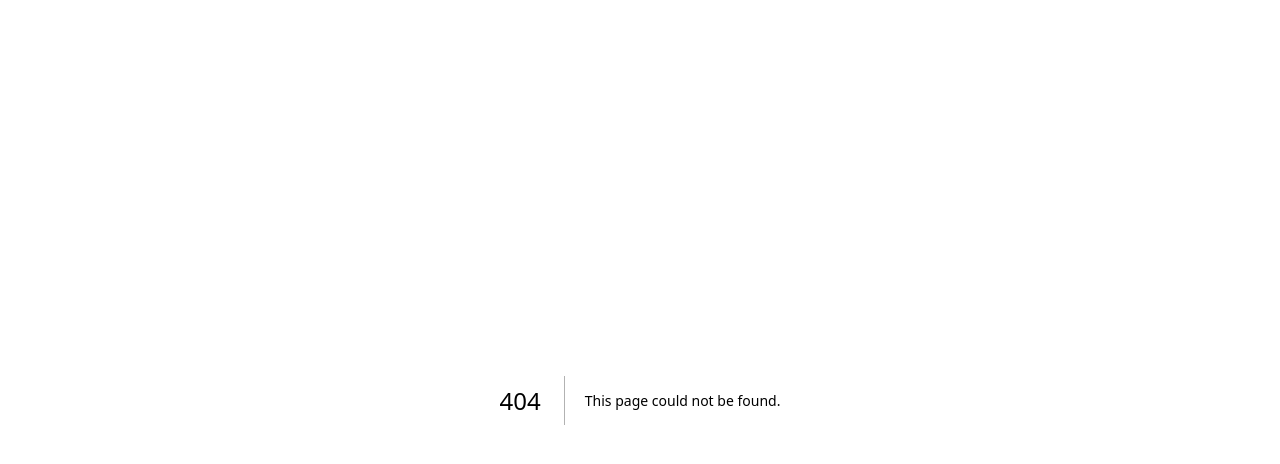
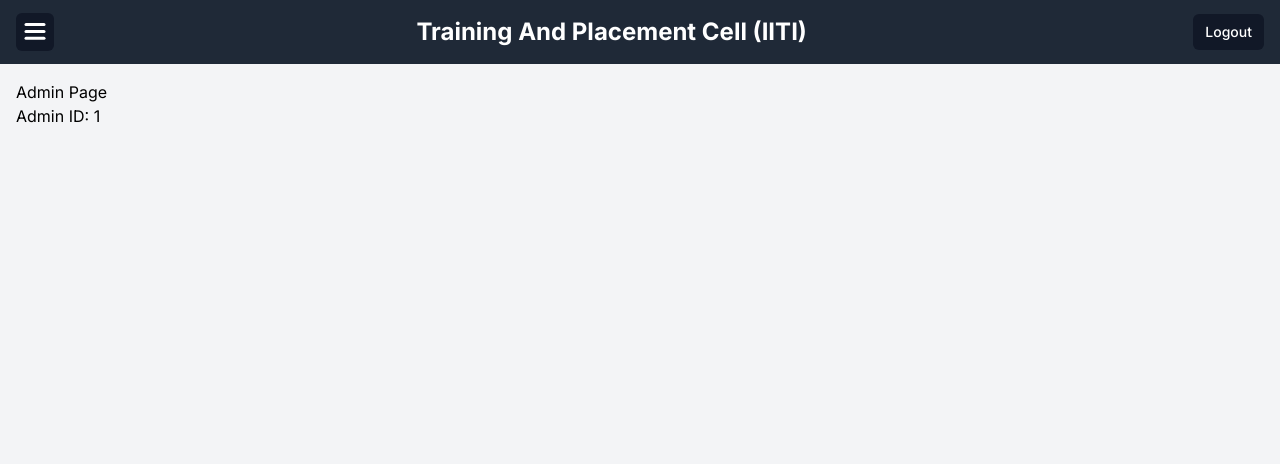
Before and after one commit to Web-Team-IITI-Gymkhana/tpc-frontend, a Next.js app: page /admin/1 in a window 1280 px wide. Before the commit this address had no page. Shown: the top 464 px of the page. Built offline with nearby package versions, Linux system fonts and the light colour scheme.

Commit message:
initial setup

```diff
--- /dev/null
+++ b/src/app/(routes)/admin/[adminId]/page.tsx
@@ -0,0 +1,20 @@
+//this is the page.tsx file that contains the page component for the admin/[adminId] route
+"use client";
+import { useParams } from "next/navigation";
+import React from "react";
+
+interface Props {}
+
+const AdminPage = (props: Props) => {
+  const searchParams = useParams();
+  const adminId = searchParams.adminId;
+
+  return (
+    <div>
+      <h1>Admin Page</h1>
+      <p>Admin ID: {adminId}</p>
+    </div>
+  );
+};
+
+export default AdminPage;
--- /dev/null
+++ b/src/app/(routes)/admin/layout.tsx
@@ -0,0 +1,14 @@
+//layout for admin routes, this is the parent component for all admin routes
+//tailwindcss is used for styling, nextjs is used for routing, framer-motion is used for animations and typescript is used for type checking
+// import { motion } from "framer-motion";
+import Link from "next/link";
+
+interface Props {
+  children: React.ReactNode;
+}
+
+const AdminLayout = ({ children }: Props) => {
+  return <div>{children}</div>;
+};
+
+export default AdminLayout;
--- /dev/null
+++ b/src/app/(routes)/recruiter/[recruiterId]/page.tsx
@@ -0,0 +1,20 @@
+//this is the page.tsx file that contains the page component for the recruiter/[recruiterId] route
+"use client";
+import { useParams } from "next/navigation";
+import React from "react";
+
+interface Props {}
+
+const RecruiterPage = (props: Props) => {
+  const searchParams = useParams();
+  const recruiterId = searchParams.recruiterId;
+
+  return (
+    <div>
+      <h1>Recruiter Page</h1>
+      <p>Recruiter ID: {recruiterId}</p>
+    </div>
+  );
+};
+
+export default RecruiterPage;
--- /dev/null
+++ b/src/app/(routes)/recruiter/layout.tsx
@@ -0,0 +1,14 @@
+//layout for recruiter routes, this is the parent component for all recruiter routes
+//tailwindcss is used for styling, nextjs is used for routing, framer-motion is used for animations and typescript is used for type checking
+// import { motion } from "framer-motion";
+import Link from "next/link";
+
+interface Props {
+  children: React.ReactNode;
+}
+
+const RecruiterLayout = ({ children }: Props) => {
+  return <div>{children}</div>;
+};
+
+export default RecruiterLayout;
--- /dev/null
+++ b/src/app/(routes)/student/[studentId]/page.tsx
@@ -0,0 +1,20 @@
+//this is the page.tsx file that contains the page component for the student/[studentId] route
+"use client";
+import { useParams } from "next/navigation";
+import React from "react";
+
+interface Props {}
+
+const StudentPage = (props: Props) => {
+  const searchParams = useParams();
+  const studentId = searchParams.studentId;
+
+  return (
+    <div>
+      <h1>Student Page</h1>
+      <p>Student ID: {studentId}</p>
+    </div>
+  );
+};
+
+export default StudentPage;
--- /dev/null
+++ b/src/app/(routes)/student/layout.tsx
@@ -0,0 +1,14 @@
+//layout for student routes, this is the parent component for all student routes
+//tailwindcss is used for styling, nextjs is used for routing, framer-motion is used for animations and typescript is used for type checking
+// import { motion } from "framer-motion";
+import Link from "next/link";
+
+interface Props {
+  children: React.ReactNode;
+}
+
+const StudentLayout = ({ children }: Props) => {
+  return <div>{children}</div>;
+};
+
+export default StudentLayout;
--- a/src/app/layout.tsx
+++ b/src/app/layout.tsx
@@ -1,22 +1,85 @@
-import './globals.css'
-import type { Metadata } from 'next'
-import { Inter } from 'next/font/google'
+import MenuButton from "@/components/MenuButton";
+import "./globals.css";
+import type { Metadata } from "next";
+import { Inter } from "next/font/google";
+import Link from "next/link";
+import { ToggleProvider } from "@/contextProviders/ToggleProvider";
+import Sidebar from "@/components/Sidebar";
+import MainContent from "@/components/MainContent";
 
-const inter = Inter({ subsets: ['latin'] })
+interface Props {
+  children: React.ReactNode;
+}
+
+const inter = Inter({ subsets: ["latin"] });
 
 export const metadata: Metadata = {
-  title: 'Create Next App',
-  description: 'Generated by create next app',
-}
+  title: "Create Next App",
+  description: "Generated by create next app",
+};
 
-export default function RootLayout({
-  children,
-}: {
-  children: React.ReactNode
-}) {
+const RootLayout = ({ children }: Props) => {
+  const className = inter.className;
+
   return (
     <html lang="en">
-      <body className={inter.className}>{children}</body>
+      <body className={inter.className}>
+        <ToggleProvider>
+          <div className="flex flex-col min-h-screen">
+            <nav className="bg-gray-800">
+              <div className="max-w-7xl mx-auto px-2 sm:px-4">
+                <div className="flex items-center justify-between h-[8vh]">
+                  {/* Mobile menu button*/}
+                  <MenuButton />
+
+                  {/* Logo */}
+                  <div className="flex-shrink-0 flex items-center">
+                    <Link href="/" className="text-white font-bold text-2xl">
+                      <div className="hidden sm:block">
+                        Training And Placement Cell (IITI)
+                      </div>
+                      <div className="block sm:hidden">TPC</div>
+                    </Link>
+                  </div>
+                  {/* Links */}
+                  <div className="ml-2 sm:ml-6">
+                    <div className="flex space-x-4">
+                      <button className="bg-gray-900 text-white px-3 py-2 rounded-md text-sm font-medium hover:bg-gray-700 transition-all duration-300">
+                        <div className="hidden sm:block">Logout</div>
+                        <div className="block sm:hidden">
+                          <svg
+                            xmlns="http://www.w3.org/2000/svg"
+                            width="24"
+                            height="24"
+                            viewBox="0 0 24 24"
+                            fill="#fff"
+                            stroke="currentColor"
+                            strokeWidth="2"
+                            strokeLinecap="round"
+                            strokeLinejoin="round"
+                          >
+                            <path d="M9 21H5a2 2 0 0 1-2-2V5a2 2 0 0 1 2-2h4"></path>
+                            <polyline points="16 17 21 12 16 7"></polyline>
+                            <line x1="21" y1="12" x2="9" y2="12"></line>
+                          </svg>
+                        </div>
+                      </button>
+                    </div>
+                  </div>
+                </div>
+              </div>
+            </nav>
+            {/* Page Content */}
+            <div className="flex flex-grow inherit">
+              {/* sidebar and main content share this space */}
+              <Sidebar />
+              <MainContent>{children}</MainContent>
+            </div>
+          </div>
+        </ToggleProvider>
+      </body>
     </html>
-  )
-}
+  );
+};
+
+export default RootLayout;
--- /dev/null
+++ b/src/components/MainContent.tsx
@@ -0,0 +1,23 @@
+"use client";
+import { ToggleContext } from "@/contextProviders/ToggleProvider";
+import { motion } from "framer-motion";
+import { ReactNode, useContext, useEffect } from "react";
+
+const MainContent = ({ children }: { children: ReactNode }) => {
+  const context = useContext(ToggleContext);
+  return (
+    <motion.div
+      initial={{ x: 0, opacity: 1 }}
+      animate={context.isOpen ? "open" : "closed"}
+      transition={{ duration: 0.3, type: "spring" }}
+      variants={{
+        closed: { x: 0, opacity: 1 },
+        open: { x: 200, opacity: 0.9 },
+      }}
+      className="flex-grow bg-gray-100 p-4 text-black"
+    >
+      {children}
+    </motion.div>
+  );
+};
+export default MainContent;
--- /dev/null
+++ b/src/components/MenuButton.tsx
@@ -0,0 +1,76 @@
+"use client";
+import { useEffect, useContext } from "react";
+import { motion } from "framer-motion";
+import { ToggleContext } from "@/contextProviders/ToggleProvider";
+
+const Path = ({
+  isopen,
+  pathvariants,
+  transition,
+}: {
+  isopen: Boolean;
+  pathvariants: {
+    closed: { opacity: number; d: string };
+    open: { opacity: number; d: string };
+  };
+  transition?: any;
+}) => (
+  <motion.path
+    className="text-white"
+    initial={false}
+    animate={isopen ? "open" : "closed"}
+    variants={pathvariants}
+    strokeWidth="3"
+    stroke="hsl(0, 0%, 100%)"
+    strokeLinecap="round"
+    transition={transition}
+  />
+);
+
+const MenuButton = () => {
+  const context = useContext(ToggleContext);
+
+  return (
+    <div className="flex items-center">
+      <button
+        className="inline-flex items-center justify-center p-2 rounded-md bg-gray-900 hover:bg-gray-700 transition-all duration-200"
+        onClick={context.sidebarToggle}
+      >
+        {/* Icon when menu is closed. */}
+
+        <svg
+          fill="#fff"
+          width="22"
+          height="22"
+          viewBox="0 0 22 20"
+          className="text-white"
+        >
+          <Path
+            pathvariants={{
+              closed: { opacity: 1, d: "M 2 2.5 L 20 2.5" },
+              open: { opacity: 1, d: "M 3 16.5 L 17 2.5" },
+            }}
+            isopen={context.isOpen}
+          />
+          <Path
+            pathvariants={{
+              closed: { opacity: 1, d: "M 2 9.423 L 20 9.423" },
+              open: { opacity: 0, d: "M 2 9.423 L 20 9.423" },
+            }}
+            isopen={context.isOpen}
+            transition={{ duration: 0.1 }}
+          />
+          <Path
+            pathvariants={{
+              closed: { opacity: 1, d: "M 2 16.346 L 20 16.346" },
+              open: { opacity: 1, d: "M 3 2.5 L 17 16.346" },
+            }}
+            isopen={context.isOpen}
+          />
+        </svg>
+      </button>
+    </div>
+  );
+};
+
+export default MenuButton;
--- /dev/null
+++ b/src/components/Sidebar.tsx
@@ -0,0 +1,34 @@
+//this is the sidebar component
+//it uses the ToggleContext to get the isOpen state and the sidebarToggle function
+"use client";
+import { useContext, useEffect } from "react";
+import { ToggleContext } from "@/contextProviders/ToggleProvider";
+import { motion } from "framer-motion";
+
+const Sidebar = (props: any) => {
+  const context = useContext(ToggleContext);
+
+  return (
+    <motion.div
+      style={{
+        zIndex: 1000,
+        overflow: "hidden",
+        position: "fixed",
+        bottom: 0,
+        left: 0,
+      }}
+      initial={{ x: -208, opacity: 0 }}
+      animate={context.isOpen ? "open" : "closed"}
+      transition={{ duration: 0.3, type: "spring" }}
+      variants={{
+        closed: { x: -208, opacity: 1 },
+        open: { x: -8, opacity: 1 },
+      }}
+      className={`bg-gray-900 pt-3 pl-4 w-[208px] absolute h-[92vh] bottom-0`}
+    >
+      Sidebar
+    </motion.div>
+  );
+};
+
+export default Sidebar;
--- /dev/null
+++ b/src/contextProviders/ToggleProvider.tsx
@@ -0,0 +1,27 @@
+"use client";
+import { useState, createContext, ReactNode, useEffect } from "react";
+
+interface IToggleContext {
+  isOpen: boolean;
+  sidebarToggle: () => void;
+}
+
+const ToggleContext = createContext<IToggleContext>({
+  isOpen: false,
+  sidebarToggle: () => {},
+});
+
+const ToggleProvider = ({ children }: { children: ReactNode }) => {
+  const [isOpen, setIsOpen] = useState(false);
+  const sidebarToggle = () => {
+    setIsOpen(!isOpen);
+  };
+
+  return (
+    <ToggleContext.Provider value={{ isOpen, sidebarToggle }}>
+      {children}
+    </ToggleContext.Provider>
+  );
+};
+
+export { ToggleProvider, ToggleContext };
```
Also changed, not shown: package.json (+7 -6 lines), 1 other file (tests, documents, lock files or other folders).
